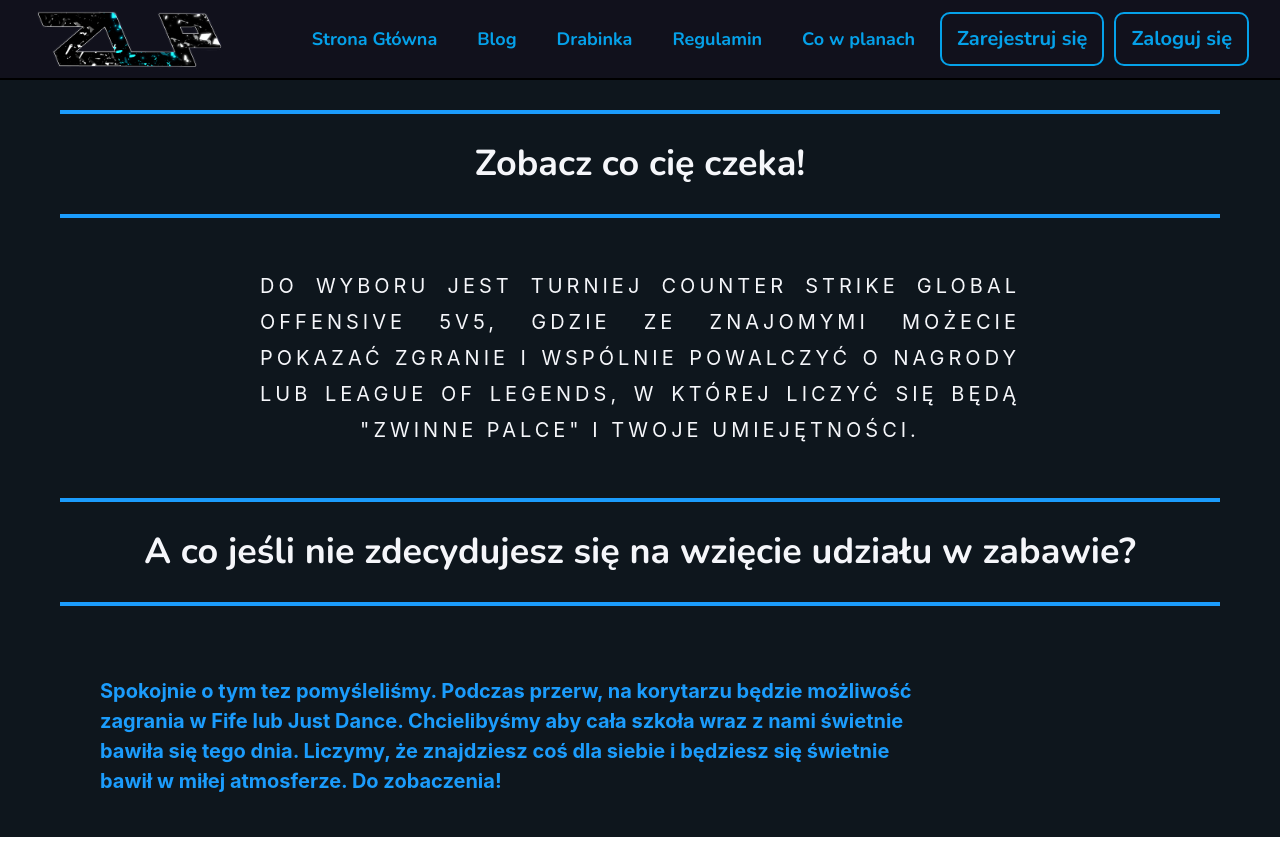
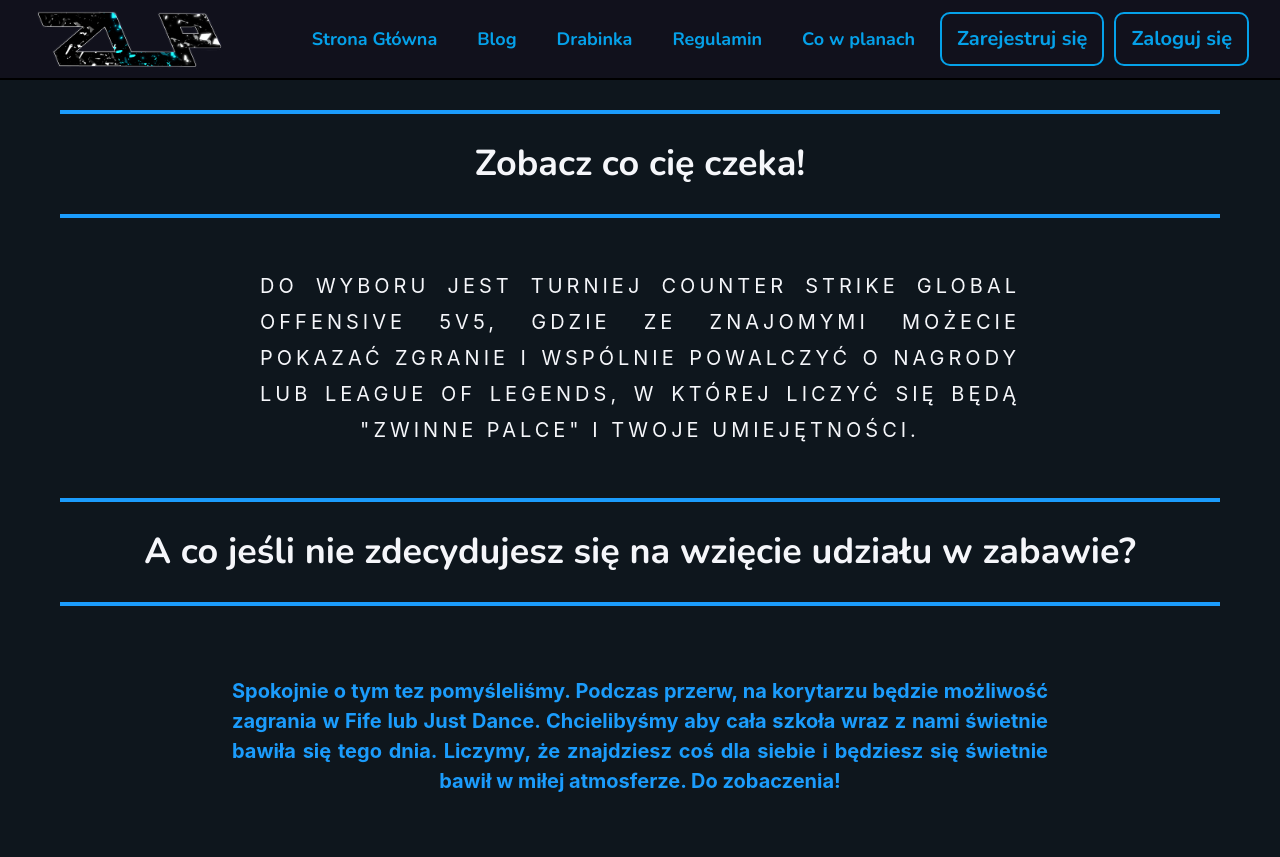
Before and after one commit to PatrickInFrontEnd/ZLP, a React (Create React App) app: page /plany in a window 1280 px wide. Built offline with nearby package versions, Linux system fonts and the light colour scheme.

Commit message:
Plans Page bug fixed

```diff
--- a/src/pages/PlansPage.jsx
+++ b/src/pages/PlansPage.jsx
@@ -4,7 +4,8 @@
 import { SHeader } from './../Components/SHeader';
 import { BlueHeader } from './../Components/BlueHeader';
 import { Wrapper } from './../Components/Wrapper';
-import { MyP } from './StatutePage'
+import { MyP } from './StatutePage';
+import { P } from './../Components/P';
 
 const Container = styled(Wrapper)`
     width:100%;
@@ -43,10 +44,10 @@
                 </MediaWrapper>
                 {/* </TODO:> */}
                 <BlueHeader isFZ>A co jeśli nie zdecydujesz się na wzięcie udziału w zabawie?</BlueHeader>
-                <MyP>Spokojnie o tym tez pomyśleliśmy.
+                <P>Spokojnie o tym tez pomyśleliśmy.
                 Podczas przerw, na korytarzu będzie możliwość zagrania w Fife lub Just Dance.
                 Chcielibyśmy aby cała szkoła wraz z nami świetnie bawiła się tego dnia. Liczymy, że znajdziesz coś dla
-                    siebie i będziesz się świetnie bawił w miłej atmosferze. Do zobaczenia!</MyP>
+                    siebie i będziesz się świetnie bawił w miłej atmosferze. Do zobaczenia!</P>
             </Container>
 
         );
```
